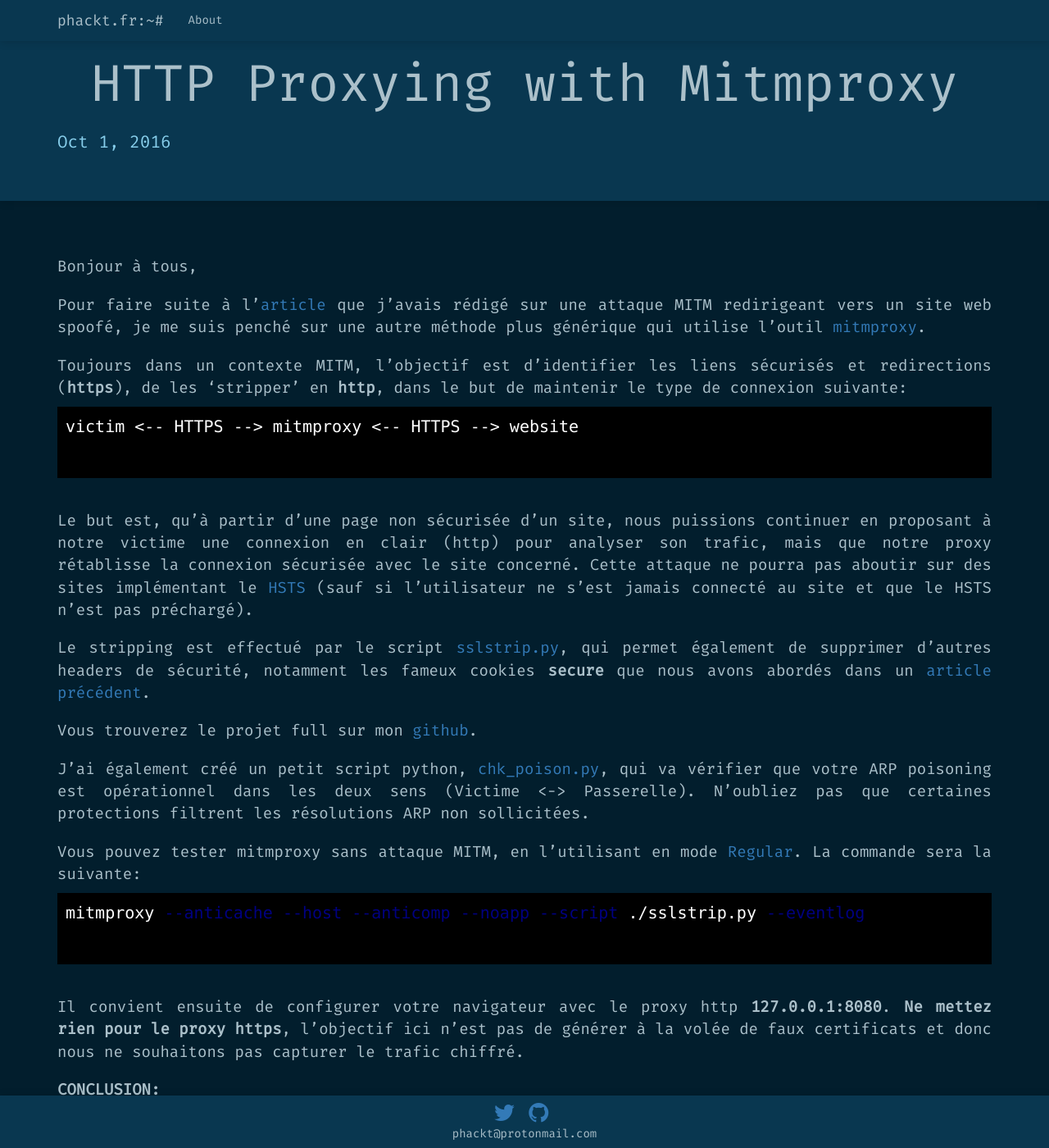
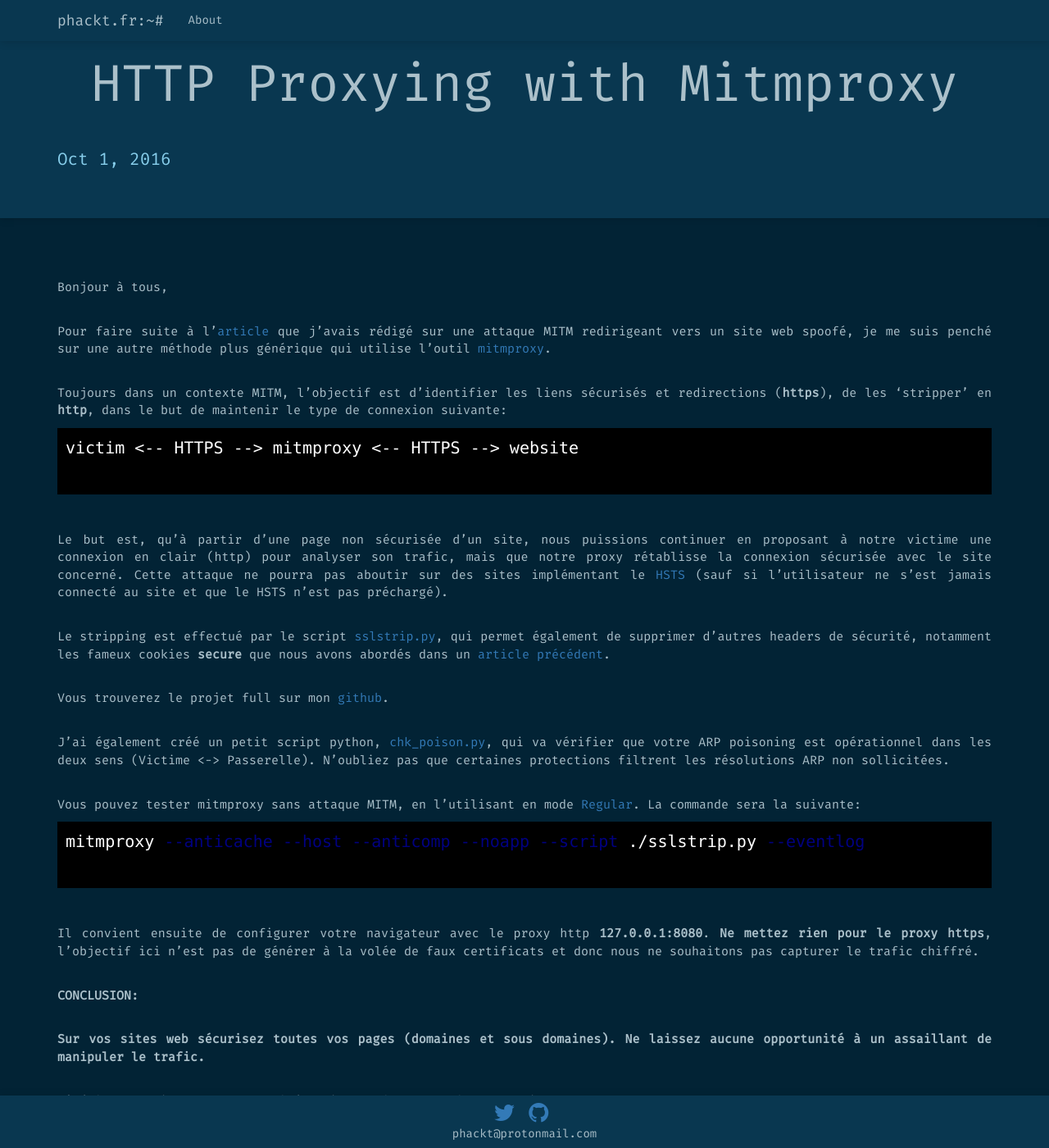
Before and after one commit to phackt/phackt.github.io, a Jekyll site: the page built from _posts/2016-10-01-http-proxying.markdown, in a window 1280 px wide and 1400 px high. Shown: the whole window at 82% size. Built offline with Jekyll 4.4.1, drawn with Linux system fonts in a browser that asks for light colours; nearby versions of some CDN libraries; some web fonts are replaced.

Commit message:
minor updates on css

```diff
--- a/public/css/main.scss
+++ b/public/css/main.scss
@@ -27,7 +27,7 @@
   padding: 0.5em;
 }
 body{
-  background-color: #021e2d !important;
+  background-color: #022335 !important;
   font-family: "Fira Mono" !important;
   color: #abc0ca !important;
 }
@@ -66,7 +66,7 @@ a:hover{
 }
 .post{
   p {
-    padding-top: 0.5em;
+    padding-top: 1.5em;
   }
 
   div {
@@ -98,10 +98,10 @@ a:hover{
   color: #abc0ca !important;
 }
 .post-content{
-  font-size: 19px;
+  font-size: 15px;
   text-align: justify;
   padding-bottom: 5em;
-  margin-bottom: 1em
+  margin-bottom: 2em
 }
 pre{
   background-color: black !important;
```
